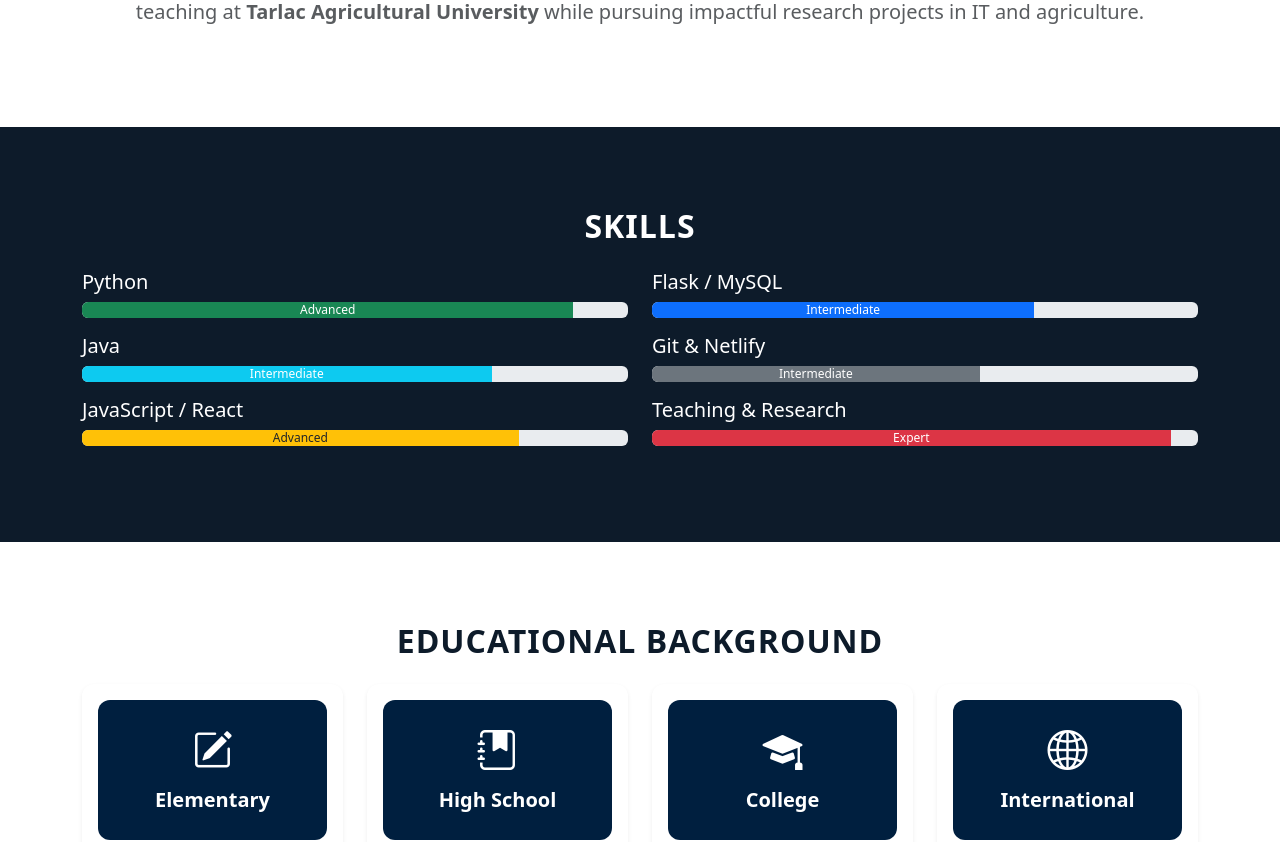
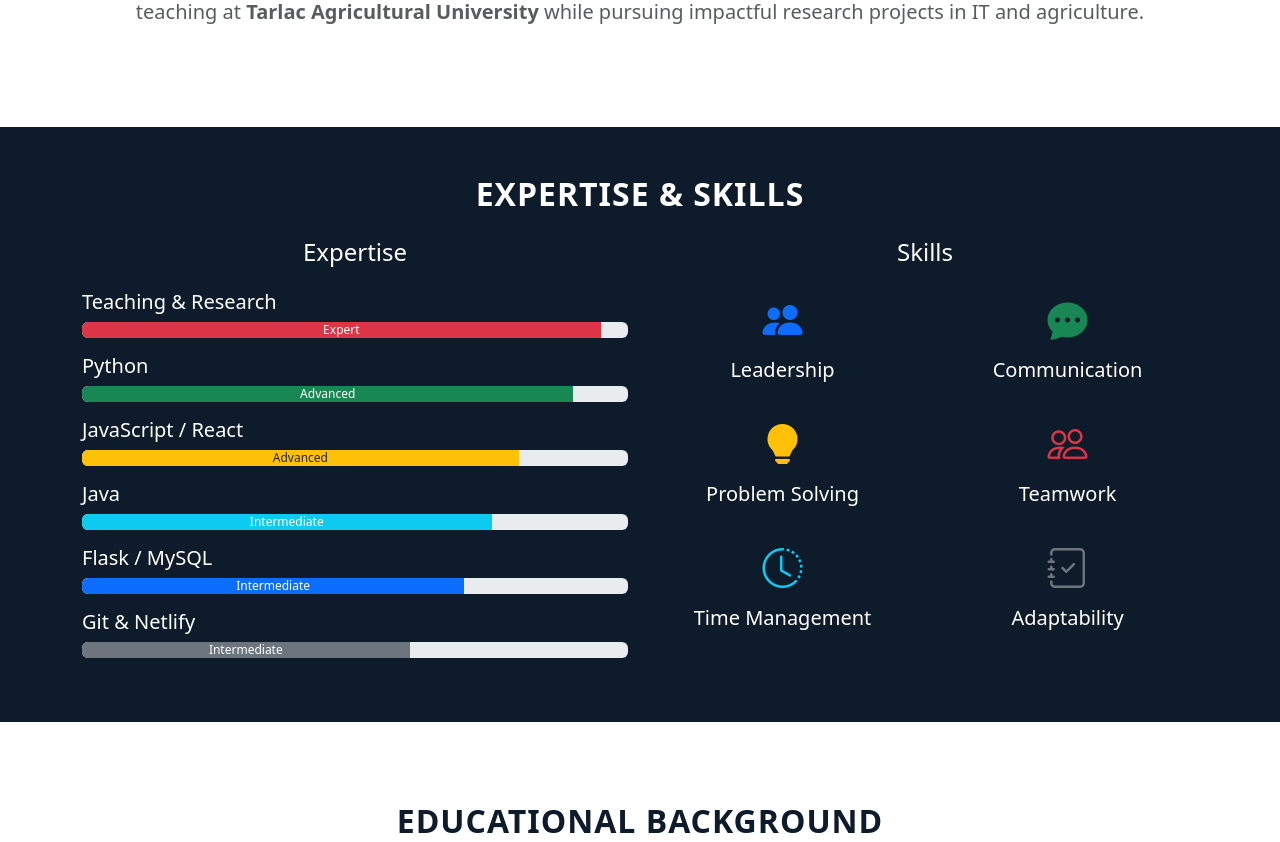
Before and after one commit to LyleZhyla/responsive-website, a React (Create React App) app: page / in a window 1280 px wide. Shown: the part 600-1442 px from the top of the page. Built offline with nearby package versions, Linux system fonts and the light colour scheme.

Commit message:
updated skills section

```diff
--- a/src/App.js
+++ b/src/App.js
@@ -1,5 +1,5 @@
 import 'bootstrap/dist/css/bootstrap.min.css';
-import { Container, Navbar, Nav, Button, Card, Row, Col, Image, NavDropdown } from 'react-bootstrap';
+import { Container, Navbar, Nav, Button, Card, Row, Col, Image} from 'react-bootstrap';
 import 'bootstrap-icons/font/bootstrap-icons.css';
 import ProfilePic from './assets/2x2.jpg';
 import './App.css';
@@ -17,7 +17,7 @@ function App() {
             <Navbar.Toggle aria-controls="navbar-nav" />
             <Navbar.Collapse id="navbar-nav">
               <Nav className="ms-auto">
-                <Nav.Link href="#hero-section">About</Nav.Link>
+                <Nav.Link href="#home">About</Nav.Link>
                 <Nav.Link href="#skills">Skills</Nav.Link>
                 <Nav.Link href="#educational-background">Education</Nav.Link>
                 <Nav.Link href="#hobbies">Hobbies</Nav.Link>
@@ -31,7 +31,7 @@ function App() {
 
 
       {/* Hero Section */}
-      <section className="hero-section">
+      <section className="hero-section py-6">
         <Container className="text-center">
           <Image
             src={ProfilePic} // imported image
@@ -65,53 +65,114 @@ function App() {
 
 
       {/* Skills Section */}
-      <section id="skills">
+      <section id="skills" className="py-5">
       <Container>
-          <h2 className="fw-bold mb-4 text-center">Skills</h2>
+        <h2 className="fw-bold mb-4 text-center">Expertise & Skills</h2>
         <Row>
+          {/* Expertise Column */}
           <Col md={6}>
+            <h4 className="text-center mb-4">Expertise</h4>
+            <h5>Teaching & Research</h5>
+            <div className="progress mb-3">
+              <div
+                className="progress-bar bg-danger"
+                role="progressbar"
+                style={{ width: "95%" }}
+              >
+                Expert
+              </div>
+            </div>
+
             <h5>Python</h5>
             <div className="progress mb-3">
-                <div className="progress-bar bg-success" role="progressbar" style={{width: "90%"}}>
+              <div
+                className="progress-bar bg-success"
+                role="progressbar"
+                style={{ width: "90%" }}
+              >
                 Advanced
               </div>
             </div>
+
+            <h5>JavaScript / React</h5>
+            <div className="progress mb-3">
+              <div
+                className="progress-bar bg-warning text-dark"
+                role="progressbar"
+                style={{ width: "80%" }}
+              >
+                Advanced
+              </div>
+            </div>
+
             <h5>Java</h5>
             <div className="progress mb-3">
-                <div className="progress-bar bg-info" role="progressbar" style={{width: "75%"}}>
+              <div
+                className="progress-bar bg-info"
+                role="progressbar"
+                style={{ width: "75%" }}
+              >
                 Intermediate
               </div>
             </div>
-              <h5>JavaScript / React</h5>
+
+            <h5>Flask / MySQL</h5>
             <div className="progress mb-3">
-                <div className="progress-bar bg-warning text-dark" role="progressbar" style={{width: "80%"}}>
-                  Advanced
+              <div
+                className="progress-bar bg-primary"
+                role="progressbar"
+                style={{ width: "70%" }}
+              >
+                Intermediate
+              </div>
+            </div>
+
+            <h5>Git & Netlify</h5>
+            <div className="progress mb-3">
+              <div
+                className="progress-bar bg-secondary"
+                role="progressbar"
+                style={{ width: "60%" }}
+              >
+                Intermediate
               </div>
             </div>
           </Col>
+
+          {/* Skills Column */}
           <Col md={6}>
-              <h5>Flask / MySQL</h5>
-              <div className="progress mb-3">
-                <div className="progress-bar bg-primary" role="progressbar" style={{width: "70%"}}>
-                  Intermediate
-                </div>
-              </div>
-              <h5>Git & Netlify</h5>
-              <div className="progress mb-3">
-                <div className="progress-bar bg-secondary" role="progressbar" style={{width: "60%"}}>
-                  Intermediate
-                </div>
-              </div>
-              <h5>Teaching & Research</h5>
-              <div className="progress mb-3">
-                <div className="progress-bar bg-danger" role="progressbar" style={{width: "95%"}}>
-                  Expert
-                </div>
-              </div>
+            <h4 className="text-center mb-4">Skills</h4>
+            <Row className="text-center">
+              <Col md={6} className="mb-4">
+                <i className="bi bi-people-fill fs-1 text-primary"></i>
+                <h5 className="mt-2">Leadership</h5>
+              </Col>
+              <Col md={6} className="mb-4">
+                <i className="bi bi-chat-dots-fill fs-1 text-success"></i>
+                <h5 className="mt-2">Communication</h5>
+              </Col>
+              <Col md={6} className="mb-4">
+                <i className="bi bi-lightbulb-fill fs-1 text-warning"></i>
+                <h5 className="mt-2">Problem Solving</h5>
+              </Col>
+              <Col md={6} className="mb-4">
+                <i className="bi bi-people fs-1 text-danger"></i>
+                <h5 className="mt-2">Teamwork</h5>
+              </Col>
+              <Col md={6} className="mb-4">
+                <i className="bi bi-clock-history fs-1 text-info"></i>
+                <h5 className="mt-2">Time Management</h5>
+              </Col>
+              <Col md={6} className="mb-4">
+                <i className="bi bi-journal-check fs-1 text-secondary"></i>
+                <h5 className="mt-2">Adaptability</h5>
+              </Col>
+            </Row>
           </Col>
         </Row>
       </Container>
     </section>
+
 
 
       {/* Academic Section */}
@@ -122,7 +183,7 @@ function App() {
       <Hobbies />
 
       {/* Contact Section */}
-      <section id="contact" className="text-center">
+      <section id="contact" className="text-center py-4">
         <Container>
           <h2 className="fw-bold mb-4">Contact</h2>
           <p className="fs-5">
@@ -137,7 +198,7 @@ function App() {
               href="https://www.facebook.com/zhyla.patalod/"
               target="_blank"
               rel="noopener noreferrer"
-              className="text-dark fs-3"
+              className="text-dark fs-1"
             >
               <i className="bi bi-facebook"></i>
             </a>
@@ -145,7 +206,7 @@ function App() {
               href="https://www.instagram.com/zhylapatals/"
               target="_blank"
               rel="noopener noreferrer"
-              className="text-dark fs-3"
+              className="text-dark fs-1"
             >
               <i className="bi bi-instagram"></i>
             </a>
@@ -153,7 +214,7 @@ function App() {
               href="https://www.linkedin.com/in/lyle-zhyla-patalod-9512b9190/"
               target="_blank"
               rel="noopener noreferrer"
-              className="text-dark fs-3"
+              className="text-dark fs-1"
             >
               <i className="bi bi-linkedin"></i>
             </a>
```
Lines whose indentation alone changed are shown as unchanged.
